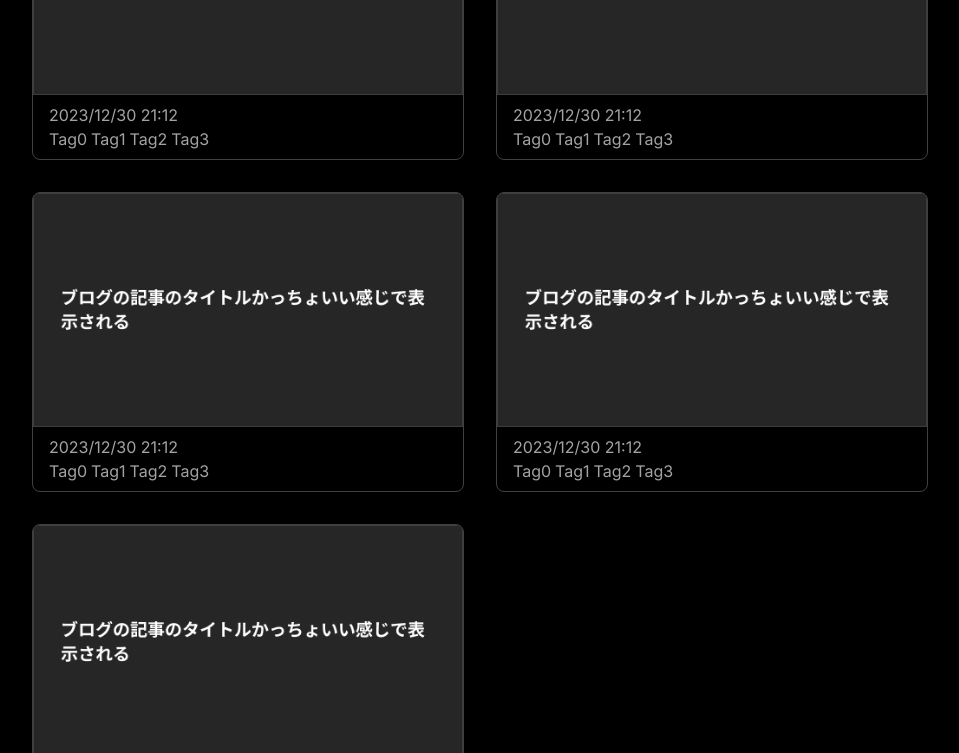
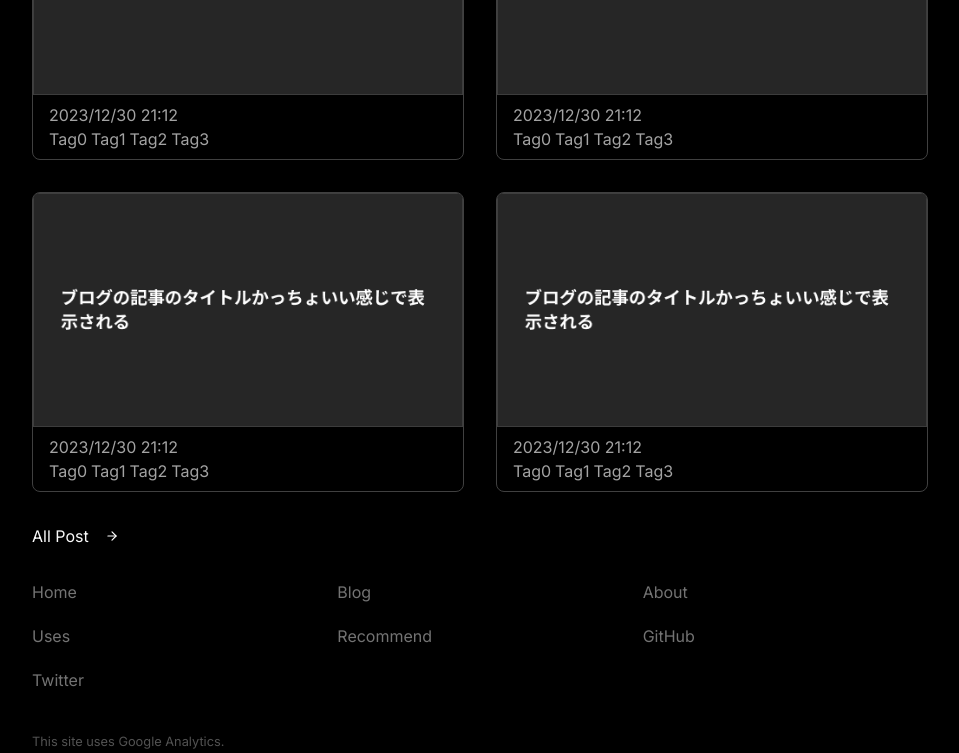
Before and after one commit to sushin-ya/sushinya-app-blog, a Next.js app: page /blog in a window 1280 px wide. Shown: the part 470-1223 px from the top of the page, without its empty margins (160-1119 px from the left). Built offline with nearby package versions, Linux system fonts and the light colour scheme.

Commit message:
fix: 5個だとダサいな

```diff
--- a/app/blog/page.tsx
+++ b/app/blog/page.tsx
@@ -1,7 +1,6 @@
 import { ArrowLink } from "@/components/ArrowLink";
 import { ArticleCard } from "@/components/article-card";
 import { Input } from "@/components/ui/input";
-import Link from "next/link";
 
 export default function BlogPage() {
   return (
@@ -18,7 +17,7 @@ export default function BlogPage() {
       </div>
       <div className="grid grid-cols-2 gap-8">
         {/* TODO: データを取得する実装 */}
-        {Array.from({ length: 5 }).map((_, index) => {
+        {Array.from({ length: 4 }).map((_, index) => {
           return <ArticleCard key={index} />;
         })}
       </div>
--- a/components/footer.tsx
+++ b/components/footer.tsx
@@ -26,7 +26,7 @@ const navigationItems = {
 
 export function Footer() {
   return (
-    <footer className="flex flex-col gap-10 pb-4">
+    <footer className="flex flex-col gap-10 pt-8 pb-4">
       <nav>
         <div className="grid grid-cols-3 gap-5">
           {Object.entries(navigationItems).map(([path, { name }]) => {
```
